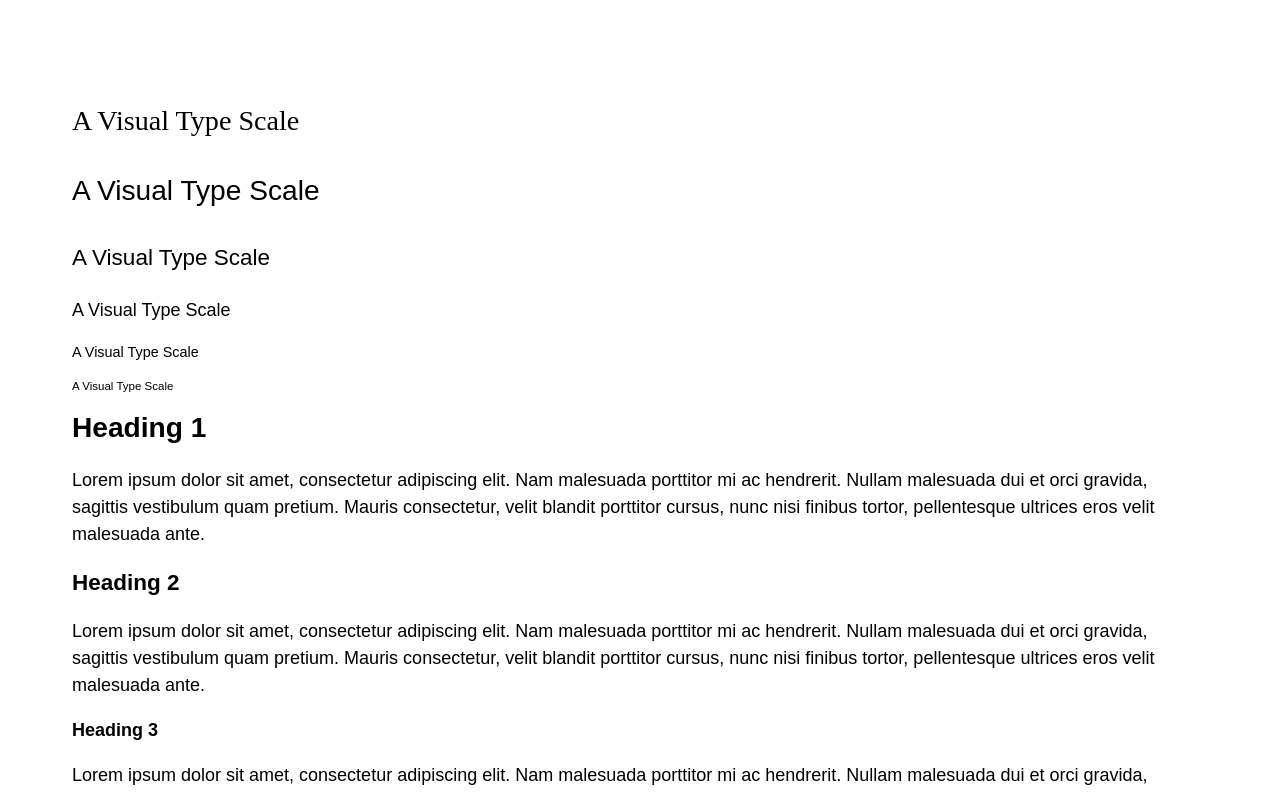
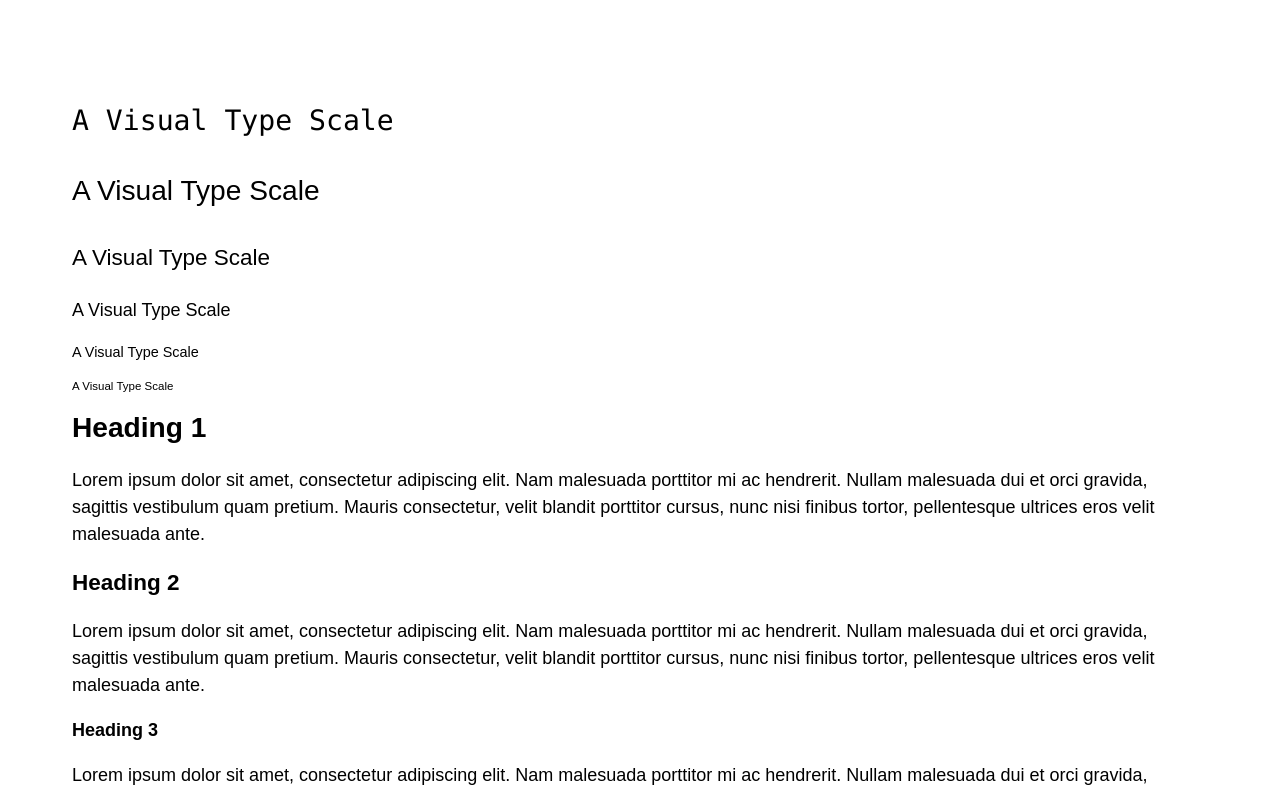
Before and after one commit to dominique-boerner/asuis, an Angular app: page / in a window 1280 px wide. Shown: the top 793 px of the page. Built offline with nearby package versions, Linux system fonts and the light colour scheme.

Commit message:
make typography better

```diff
--- a/src/styles/theme/fonts.scss
+++ b/src/styles/theme/fonts.scss
@@ -1 +1,13 @@
-/// import new fonts here
+@use "sass:map";
+
+/// import new fonts or overwrite global font here and register it inside $font-family-extra map.
+
+$font-family-basic: (
+  "global": "Arial",
+);
+
+$font-family-extra: (
+  "logo": "Consolas",
+);
+
+$font-family: map.merge($font-family-basic, $font-family-extra);
--- a/src/styles/theme/theme.scss
+++ b/src/styles/theme/theme.scss
@@ -1,7 +1,8 @@
+@import "functions";
 @import "palette";
+@import "spacing";
 @import "typography";
-@import "spacing";
-@import "functions";
+@import "fonts";
 @import "utility";
 @import "normalize";
 
--- a/src/styles/theme/typography.scss
+++ b/src/styles/theme/typography.scss
@@ -14,12 +14,6 @@ $font-size: (
   "xs": 0.64rem,
 );
 
-/// register new font families here and use it via "get-font-family" mixin
-$font-family: (
-  "global": "Arial",
-  "logo": "Times new Roman",
-);
-
 /// Line heights based on best practices
 $line-height: (
   "sm": 1.4,
```
